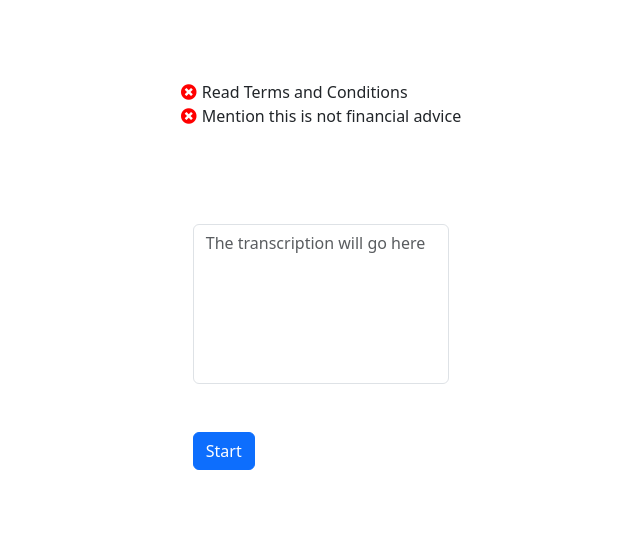
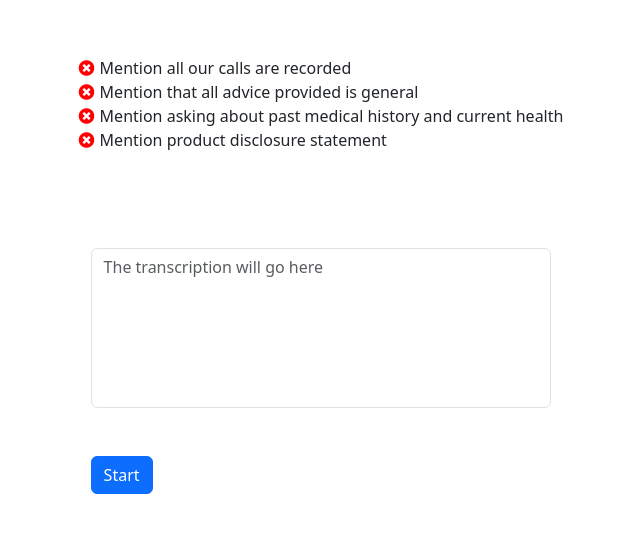
Before and after one commit to Priyanta85/team-gradiance, a React (Create React App) app: page / in a window 1280 px wide. Shown: the part 125-658 px from the top of the page, without its empty margins (319-959 px from the left). Built offline with nearby package versions, Linux system fonts and the light colour scheme; no server answers; what microsoft-cognitiveservices-speech-sdk would draw is missing.

Commit message:
working code

```diff
--- a/src/components/SpeechToTextEngine.js
+++ b/src/components/SpeechToTextEngine.js
@@ -44,17 +44,6 @@ function SpeechToText() {
   }
 
   useEffect(() => {
-    if(checkTC){
-        if(recognisedText.toLowerCase().includes("this is not financial advice")){
-            setCheck1(true)
-        }
-        setCheck2(true)
-        setCheck3(true)
-        setCheck4(true)
-        setCheck5(true)
-        console.log(check1)
-        console.log("We are here")
-    }
     var constraints = {
       video: false,
       audio: {
@@ -84,7 +73,6 @@ function SpeechToText() {
         stopRecognizer()
       }
     }
-
   }, [checkTC])
 
 
@@ -115,12 +103,20 @@ function SpeechToText() {
 
         setRecognisedText((recognisedText) => {
             const newText = `${recognisedText}${e.result.text} `;
-            if (newText.toLowerCase().includes("terms and conditions")) {
+            if (newText.toLowerCase().includes("our calls are recorded")) {
                 // The phrase is found, log it
-                setCheckTC(true)
-                console.log("Phrase 'terms and conditions' is found in the recognized text!");
+                setCheck1(true)
             }
-            return newText;
+            if(newText.toLowerCase().includes("provide today is general advice")) {
+                setCheck2(true)
+            }
+            if(newText.toLowerCase().includes("questions about your past medical history and current health")) {
+                setCheck3(true)
+            }
+            if(newText.toLowerCase().includes("product disclosure statement")) {
+                setCheck4(true)
+            }
+            return `${recognisedText}${e.result.text} `;
         })
         textRef.current.scrollTop = textRef.current.scrollHeight
 
@@ -155,8 +151,8 @@ function SpeechToText() {
 
   // this function will stop a running speech recognizer
   const stopRecognizer = () => {
-    setIsRecognising(false)
-    recognizer.stopContinuousRecognitionAsync()
+    //setIsRecognising(false)
+    //recognizer.stopContinuousRecognitionAsync()
   }
 
   const export2txt = (text) => {
@@ -189,28 +185,53 @@ function SpeechToText() {
 
         <header className="App-header">
             <div className='checkHolder'>
+
             {
-                checkTC ?
+                check1 ?
                 <div className='checkDiv'>
                     <i className="fas fa-check-circle" style={{ color: 'green' }}></i>
-                    <span>Read Terms and Conditions</span>
+                    <span>Mention all our calls are recorded</span>
                 </div>
                 :
                 <div className='checkDiv'>
                     <i className="fas fa-times-circle" style={{ color: 'red' }}></i>
-                    <span>Read Terms and Conditions</span>
+                    <span>Mention all our calls are recorded</span>
                 </div>
             }
             {
-                check1 ?
+                check2 ?
                 <div className='checkDiv'>
                     <i className="fas fa-check-circle" style={{ color: 'green' }}></i>
-                    <span>Mention this is not financial advice</span>
+                    <span>Mention that all advice provided is general</span>
                 </div>
                 :
                 <div className='checkDiv'>
                     <i className="fas fa-times-circle" style={{ color: 'red' }}></i>
-                    <span>Mention this is not financial advice</span>
+                    <span>Mention that all advice provided is general</span>
+                </div>
+            }
+            {
+                check3 ?
+                <div className='checkDiv'>
+                    <i className="fas fa-check-circle" style={{ color: 'green' }}></i>
+                    <span>Mention asking about past medical history and current health</span>
+                </div>
+                :
+                <div className='checkDiv'>
+                    <i className="fas fa-times-circle" style={{ color: 'red' }}></i>
+                    <span>Mention asking about past medical history and current health</span>
+                </div>
+            }
+            {
+                check4 ?
+                <div className='checkDiv'>
+                    <i className="fas fa-check-circle" style={{ color: 'green' }}></i>
+                    <span>Mention product disclosure statement</span>
+                </div>
+                :
+                <div className='checkDiv'>
+                    <i className="fas fa-times-circle" style={{ color: 'red' }}></i>
+                    <span>Mention product disclosure statement</span>
                 </div>
             }
             </div>
```
